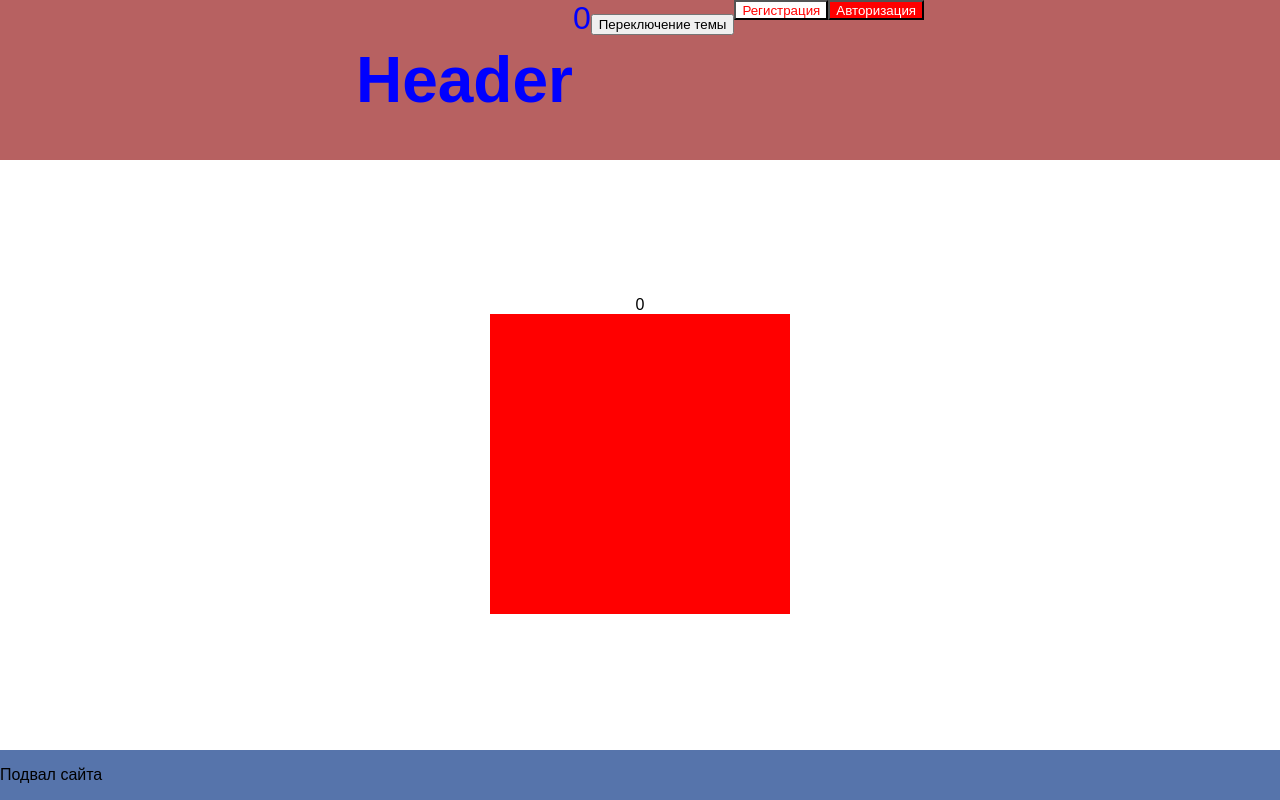
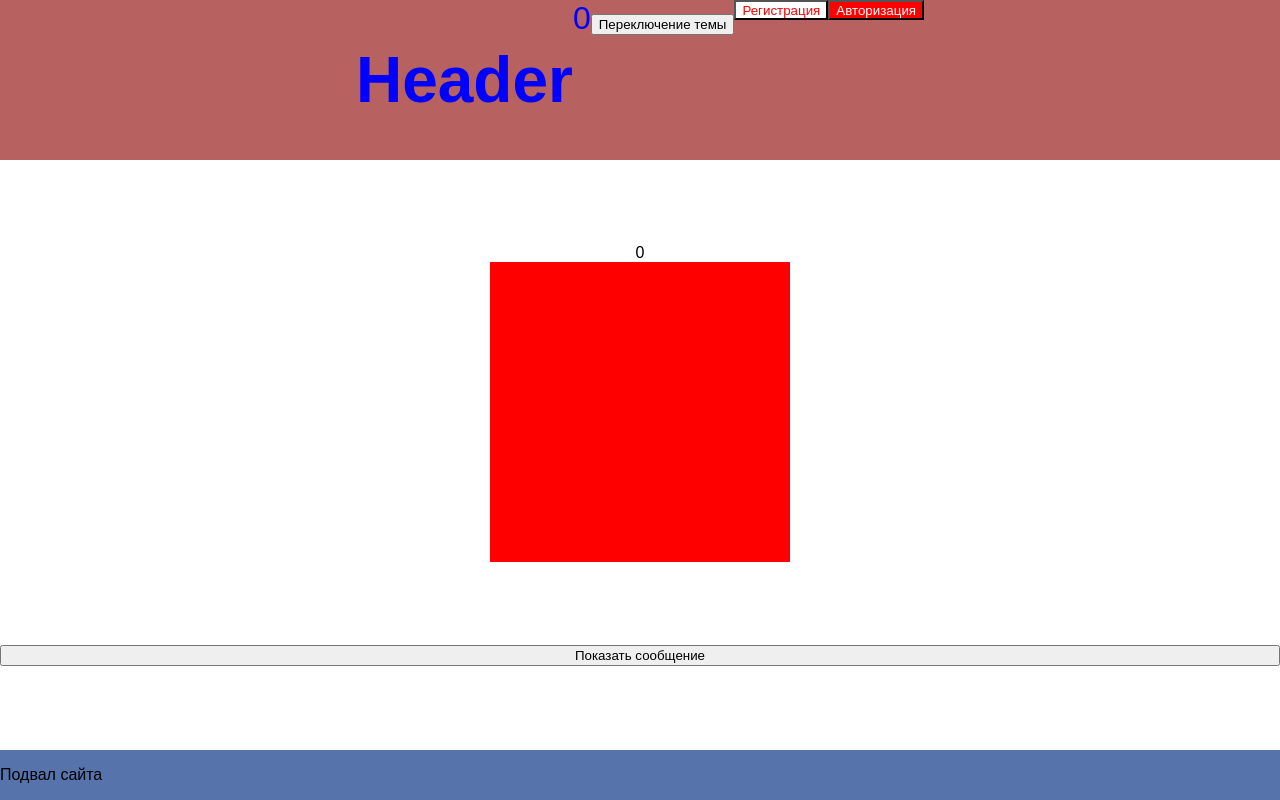
Before and after one commit to AndreyZaytsev90/velo-city, a React (Vite) app in the folder react/vite-project-react-web-garage/: page / in a window 1280 px wide. Built offline with nearby package versions, Linux system fonts and the light colour scheme.

Commit message:
practice react 1.12

```diff
--- a/react/vite-project-react-web-garage/src/components/App/App.jsx
+++ b/react/vite-project-react-web-garage/src/components/App/App.jsx
@@ -12,8 +12,15 @@ function App() {
     return (
         <>
             <main className="app">
-                <Header clicks={clicks} isDarkMode={isDarkMode} setIsDarkMode={setIsDarkMode}/>
-                <HomePage clicks={clicks} setClicks={setClicks} isDarkMode={isDarkMode}/>
+                <Header clicks={clicks}
+                        isDarkMode={isDarkMode}
+                        setIsDarkMode={setIsDarkMode}/>
+                <HomePage
+                    clicks={clicks}
+                    setClicks={setClicks}
+                    isDarkMode={isDarkMode}
+                    message={"Message from HomePage"}
+                />
                 <Footer isDarkMode={isDarkMode}/>
             </main>
         </>
--- a/react/vite-project-react-web-garage/src/pages/HomePage/HomePage.jsx
+++ b/react/vite-project-react-web-garage/src/pages/HomePage/HomePage.jsx
@@ -1,18 +1,30 @@
 import React from 'react';
 import './HomePage.css'
+import {Button} from "../../components/Button/Button.jsx";
 
-const HomePage = ({clicks, setClicks, isDarkMode}) => {
+const HomePage = ({clicks, setClicks, isDarkMode, message}) => {
 
 
     const handleClick = () => {
         setClicks((prev) => prev + 1)
     }
 
+    const viewAlertHandler = () => {
+        alert(message)
+    }
+
     return (
-        <div className='home-page' style={isDarkMode ? {background: 'gray'}: {background: 'white'}}>
-            {clicks}
-            <div style={{width: 300, height: 300, background: "red"}} onClick={handleClick}></div>
-        </div>
+        <>
+            <div className='home-page' style={isDarkMode ? {background: 'gray'} : {background: 'white'}}>
+                {clicks}
+                <div style={{width: 300, height: 300, background: "red"}} onClick={handleClick}></div>
+            </div>
+            <Button
+                callBack={() => viewAlertHandler()}
+                label={"Показать сообщение"}>
+            </Button>
+        </>
+
     );
 };
 
```
